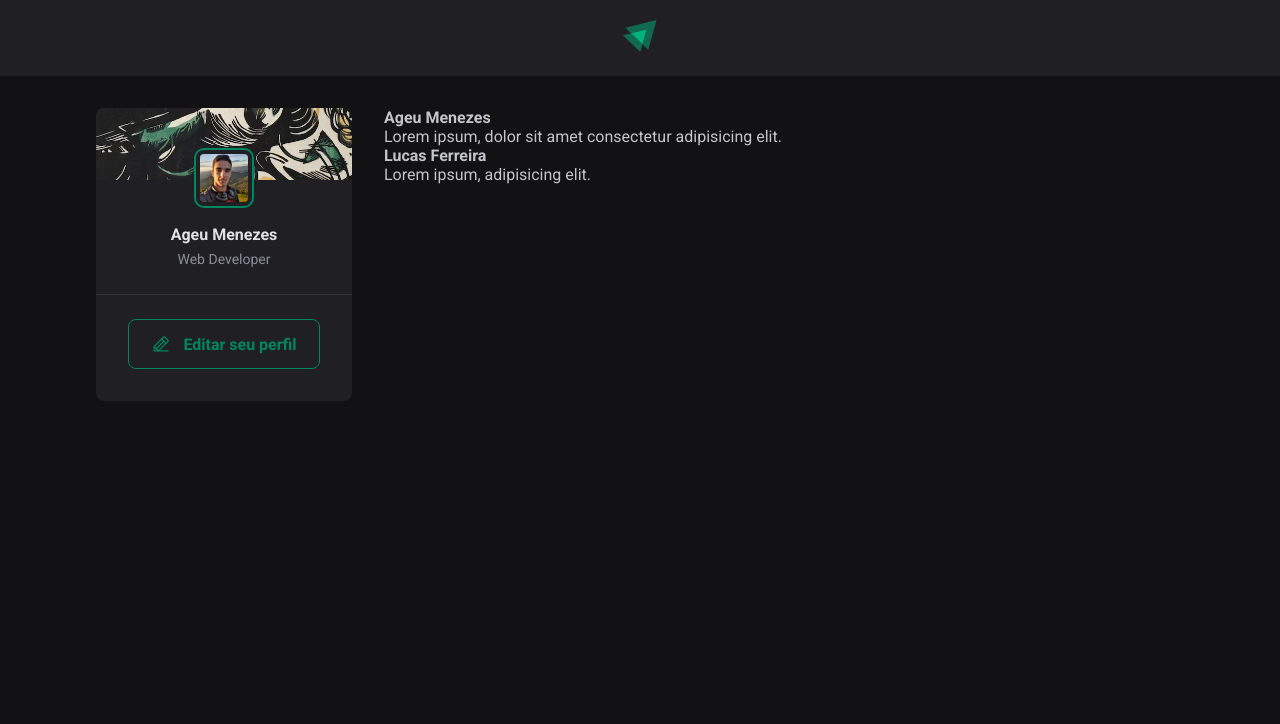
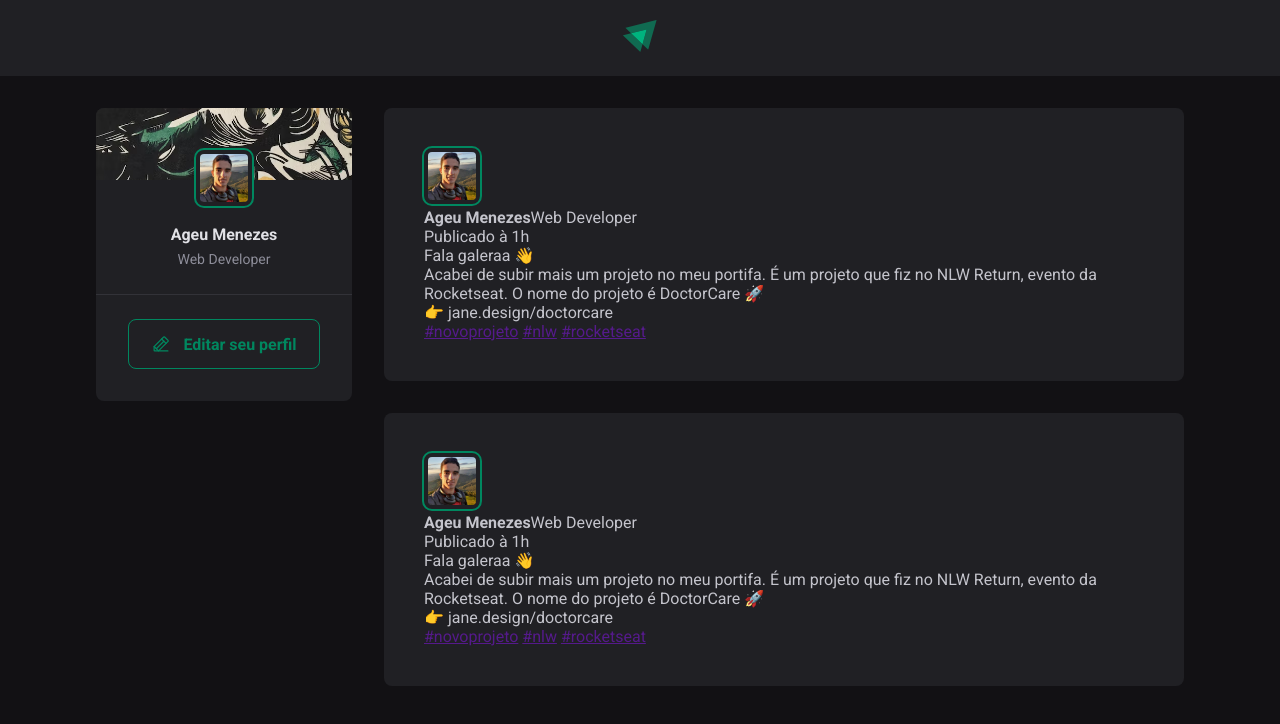
Before and after one commit to ageumenezesDev19/Ignite-feed, a React (Vite) app: page / in a window 1280 px wide. Shown: the top 724 px of the page. Built offline with nearby package versions, Linux system fonts and the light colour scheme.

Commit message:
Start the posts style and update the README

```diff
--- a/src/App.tsx
+++ b/src/App.tsx
@@ -1,7 +1,7 @@
 import './global.scss'
 import styles from './App.module.scss';
 import { Header } from './components/Header'
-import { Post } from './Post';
+import { Post } from './components/Post';
 import { Sidebar } from './components/Sidebar';
 
 export  function App() {
--- a/src/Post.tsx
+++ /dev/null
@@ -1,13 +0,0 @@
-interface PostProps {
-  author: string;
-  content: string
-}
-
-export function Post(props: PostProps) {
-  return(
-    <div>
-      <strong>{props.author}</strong>
-      <p>{props.content}</p>
-    </div>
-  )
-}
--- /dev/null
+++ b/src/components/Avatar.module.scss
@@ -0,0 +1,9 @@
+.avatar {
+  width: 3rem;
+  height: 3rem;
+  border-radius: 8px;
+  object-fit: cover;
+  box-sizing: initial;
+  border: 4px solid var(--gray-800);
+  outline: 2px solid var(--green-500);
+}
--- /dev/null
+++ b/src/components/Avatar.tsx
@@ -0,0 +1,9 @@
+import styles from './Avatar.module.scss';
+
+interface AvatarProps {
+  img: string
+}
+
+export function Avatar(props: AvatarProps) {
+  return <img className={styles.avatar} src={props.img} />
+}
--- /dev/null
+++ b/src/components/Post.module.scss
@@ -0,0 +1,9 @@
+.post {
+  background: var(--gray-800);
+  border-radius: 8px;
+  padding: 2.5rem;
+}
+
+.post + .post {
+  margin-top: 2rem;
+}
--- /dev/null
+++ b/src/components/Post.tsx
@@ -0,0 +1,38 @@
+import { Avatar } from './Avatar';
+import profileImg from '../assets/IMG_0013.jpeg';
+import styles from './Post.module.scss';
+
+interface PostProps {
+  author: string;
+  content: string
+}
+
+export function Post(props: PostProps) {
+  return(
+    <article className={styles.post}>
+      <header>
+        <div className={styles.author}>
+          <Avatar img={profileImg} />
+          <div>
+            <strong>Ageu Menezes</strong>
+            <span>Web Developer</span>
+          </div>
+        </div>
+        <time
+          title='11 de maio as 08:13'
+          dateTime="2022-05-11 08:13:30"
+        >
+          Publicado à 1h
+        </time>
+      </header>
+
+      <div className={styles.content}>
+        <p>Fala galeraa 👋</p>
+        <p>Acabei de subir mais um projeto no meu portifa. É um projeto que fiz no NLW Return, evento da Rocketseat.
+          O nome do projeto é DoctorCare 🚀</p>
+        <p>👉 jane.design/doctorcare</p>
+        <p><a href="">#novoprojeto</a> <a href="">#nlw</a> <a href="">#rocketseat</a></p>
+      </div>
+    </article>
+  )
+}
--- a/src/components/Sidebar.module.scss
+++ b/src/components/Sidebar.module.scss
@@ -48,16 +48,6 @@
   align-items: center;
   margin-top: -2.1rem;
 
-  img {
-    width: 3rem;
-    height: 3rem;
-    border-radius: 8px;
-    object-fit: cover;
-    box-sizing: initial;
-    border: 4px solid var(--gray-800);
-    outline: 2px solid var(--green-500);
-  }
-
   strong {
     margin-top: 1rem;
     color: var(--gray-100);
--- a/src/components/Sidebar.tsx
+++ b/src/components/Sidebar.tsx
@@ -2,6 +2,7 @@ import styles from './Sidebar.module.scss';
 import { PencilLine } from 'phosphor-react';
 import profileImg from '../assets/IMG_0013.jpeg';
 import backgroundImg from '../assets/photo-1701979397766-bbd6fdd29743.avif';
+import { Avatar } from './Avatar';
 
 export function Sidebar() {
   return(
@@ -12,7 +13,7 @@ export function Sidebar() {
           src={backgroundImg}
         />
         <div className={styles.profile}>
-          <img src={profileImg} />
+          <Avatar img={profileImg} />
           <strong>Ageu Menezes</strong>
           <span>Web Developer</span>
 
```
Also changed, not shown: 1 other file (tests, documents, lock files or other folders).
